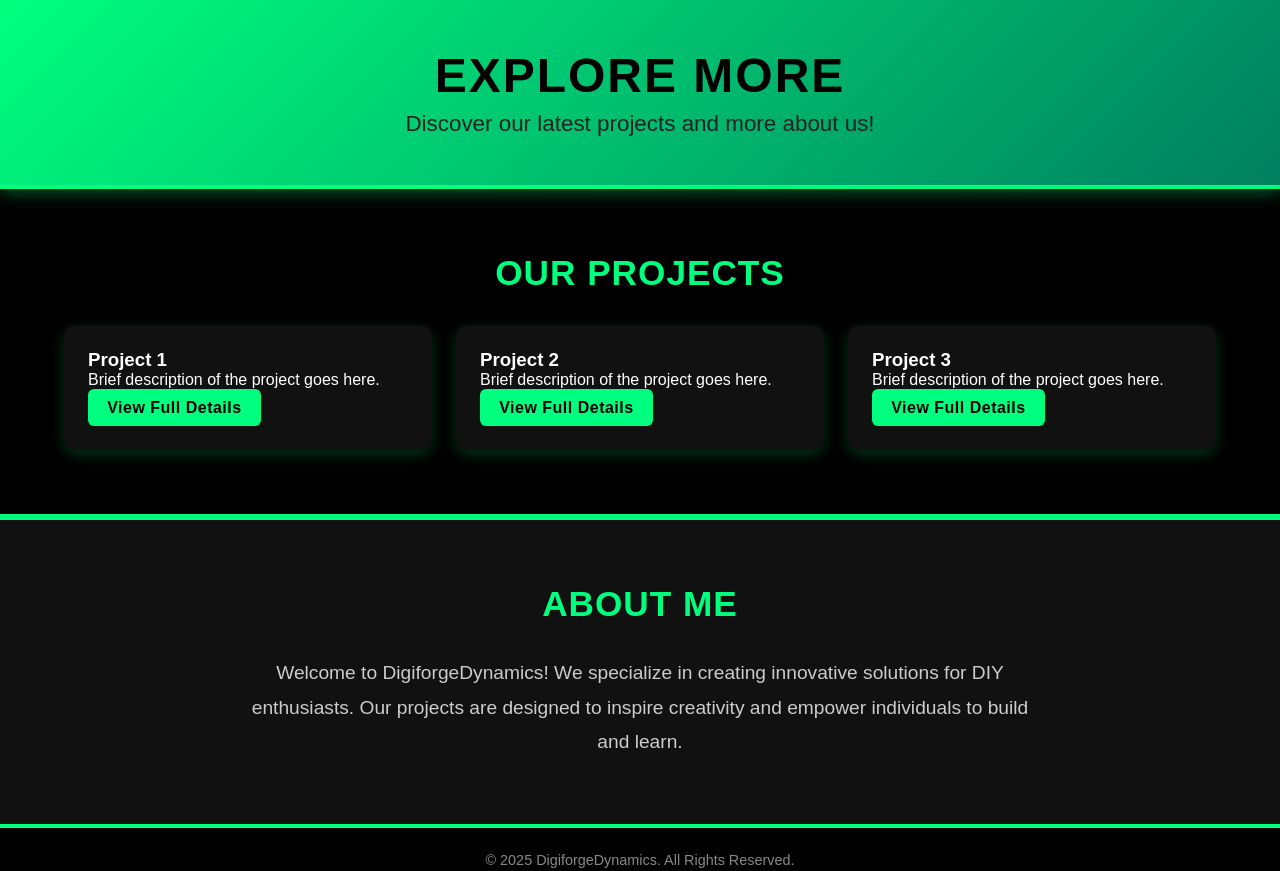
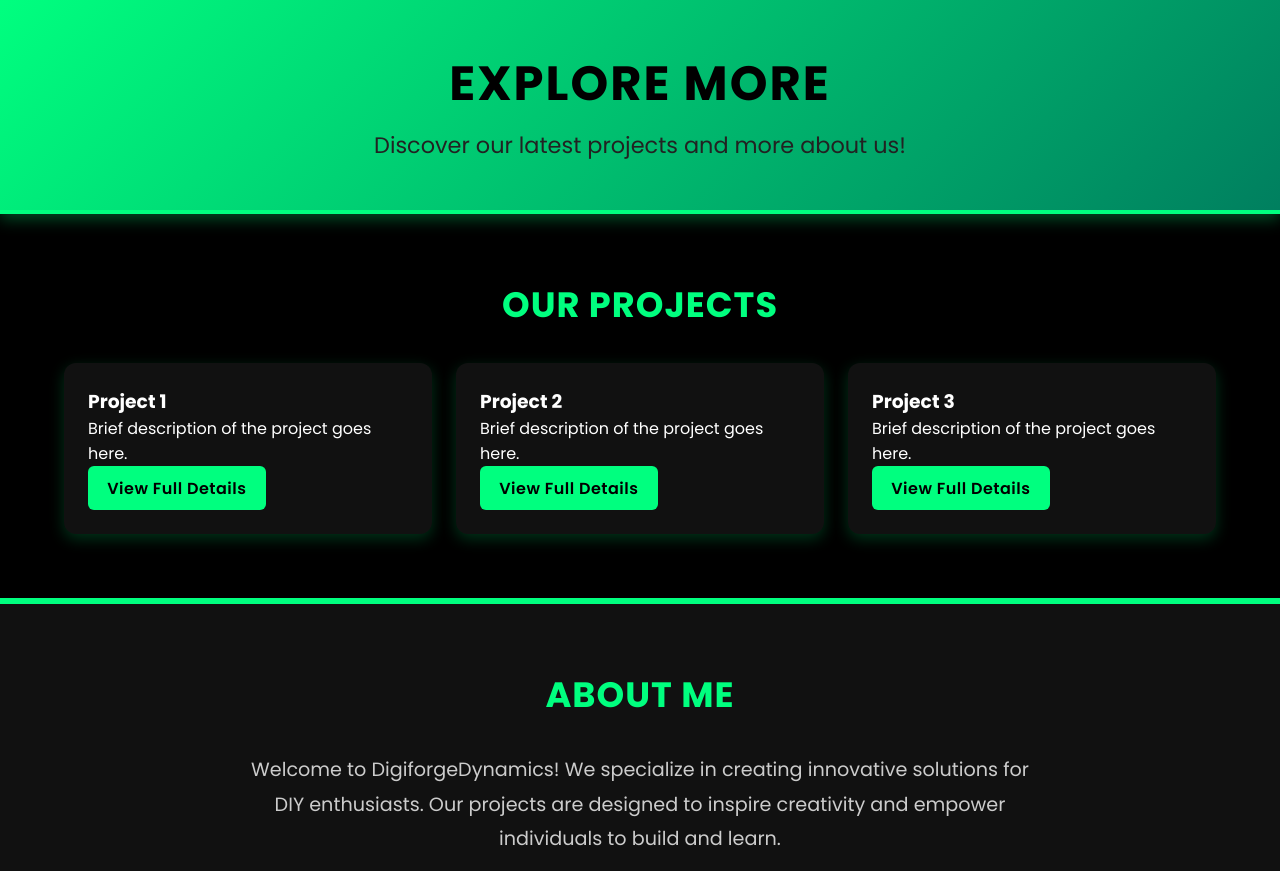
Before and after one commit to DigiforgeDynamics/Explore-more, a plain HTML site: page index.html in a window 1280 px wide. Shown: the top 871 px of the page. Drawn offline with Linux system fonts and the light colour scheme.

Commit message:
Update index.html

```diff
--- a/index.html
+++ b/index.html
@@ -2,6 +2,8 @@
 <html lang="en">
 <head>
     <meta charset="UTF-8" />
+    <link rel="preload" href="https://fonts.googleapis.com/css2?family=Poppins:wght@400;600;700&display=swap" as="style" onload="this.onload=null;this.rel='stylesheet'">
+<noscript><link rel="stylesheet" href="https://fonts.googleapis.com/css2?family=Poppins:wght@400;600;700&display=swap"></noscript>
     <meta name="viewport" content="width=device-width, initial-scale=1.0" />
     <title>Explore More - DigiforgeDynamics</title>
     <link rel="stylesheet" href="style.css" />
```
